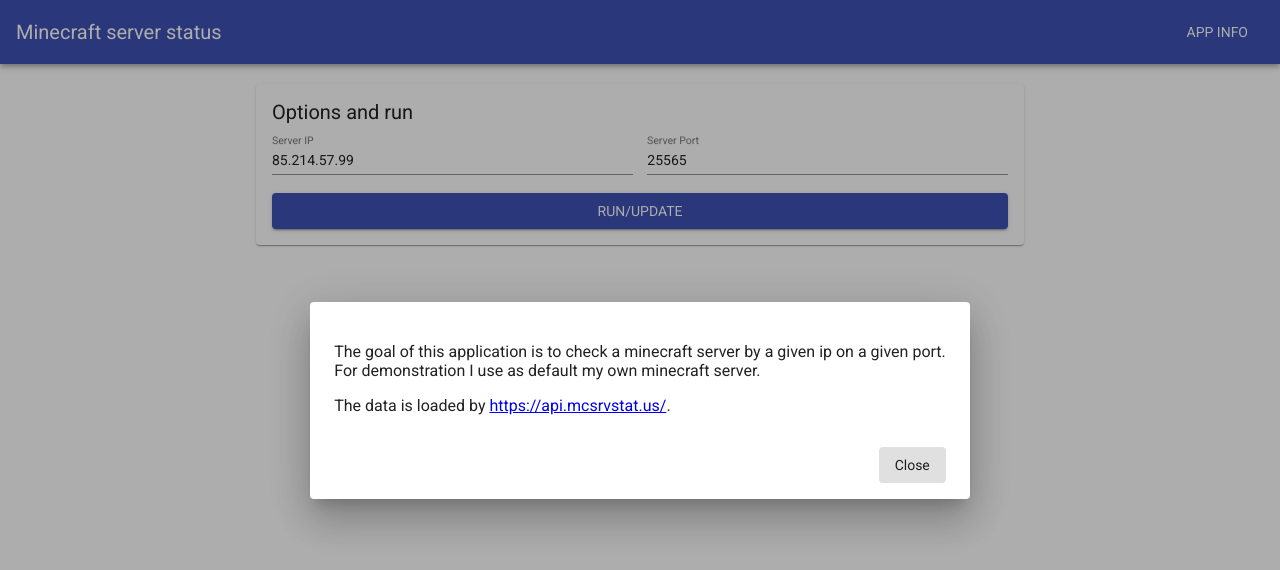
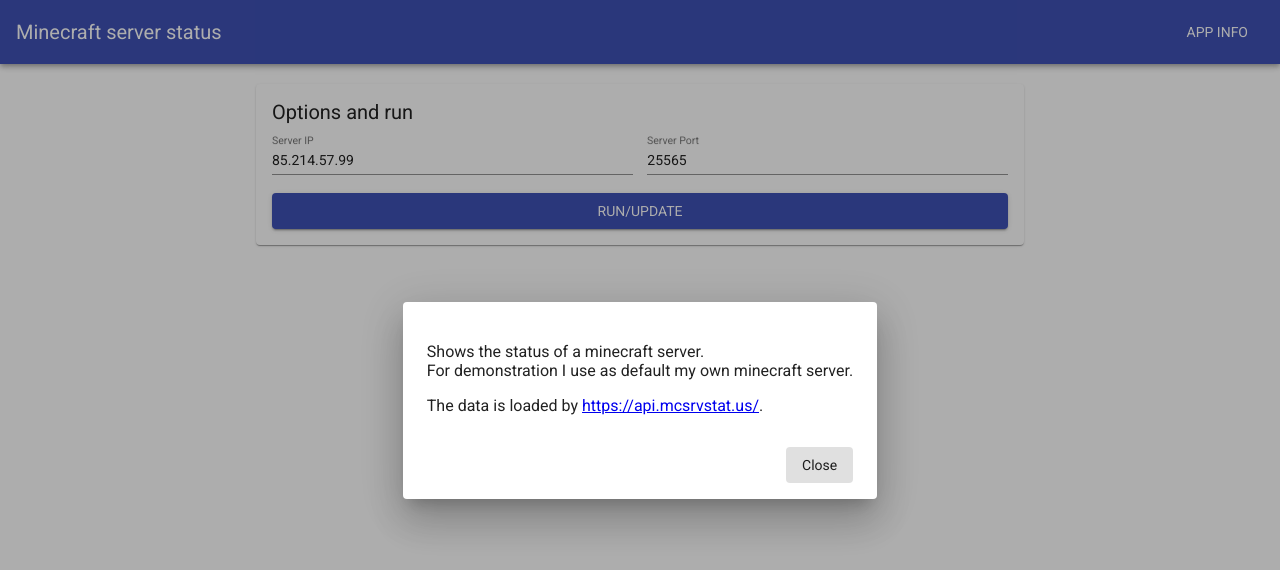
Before and after one commit to inpercima/mc-status, an Angular app: page / in a window 1280 px wide. Both pictures are taken after a click on the button "APP INFO". Shown: the top 570 px of the page. Built offline with nearby package versions, Linux system fonts and the light colour scheme.

Commit message:
Update description

```diff
--- a/package.json
+++ b/package.json
@@ -21,7 +21,7 @@
     "@angular/flex-layout": "12.0.0-beta.34",
     "@angular/material": "12.1.1"
   },
-  "description": "Status of a minecraft server",
+  "description": "Shows the status of a minecraft server.",
   "devDependencies": {
     "@angular-devkit/build-angular": "12.1.1",
     "@angular-eslint/builder": "12.3.0",
--- a/src/app/app.component.html
+++ b/src/app/app.component.html
@@ -5,7 +5,7 @@
 <ng-template #dialog>
   <mat-dialog-content>
     <p>
-      The goal of this application is to check a minecraft server by a given ip on a given port.
+      Shows the status of a minecraft server.
       <br>
       For demonstration I use as default my own minecraft server.
     </p>
--- a/swaaplate.json
+++ b/swaaplate.json
@@ -31,7 +31,7 @@
   },
   "general": {
     "author": "Marcel Jänicke",
-    "description": "Status of a minecraft server",
+    "description": "Shows the status of a minecraft server.",
     "modRewriteIndex": false,
     "name": "mc-status",
     "title": "Minecraft server status",
```
Also changed, not shown: 1 other file (tests, documents, lock files or other folders).
